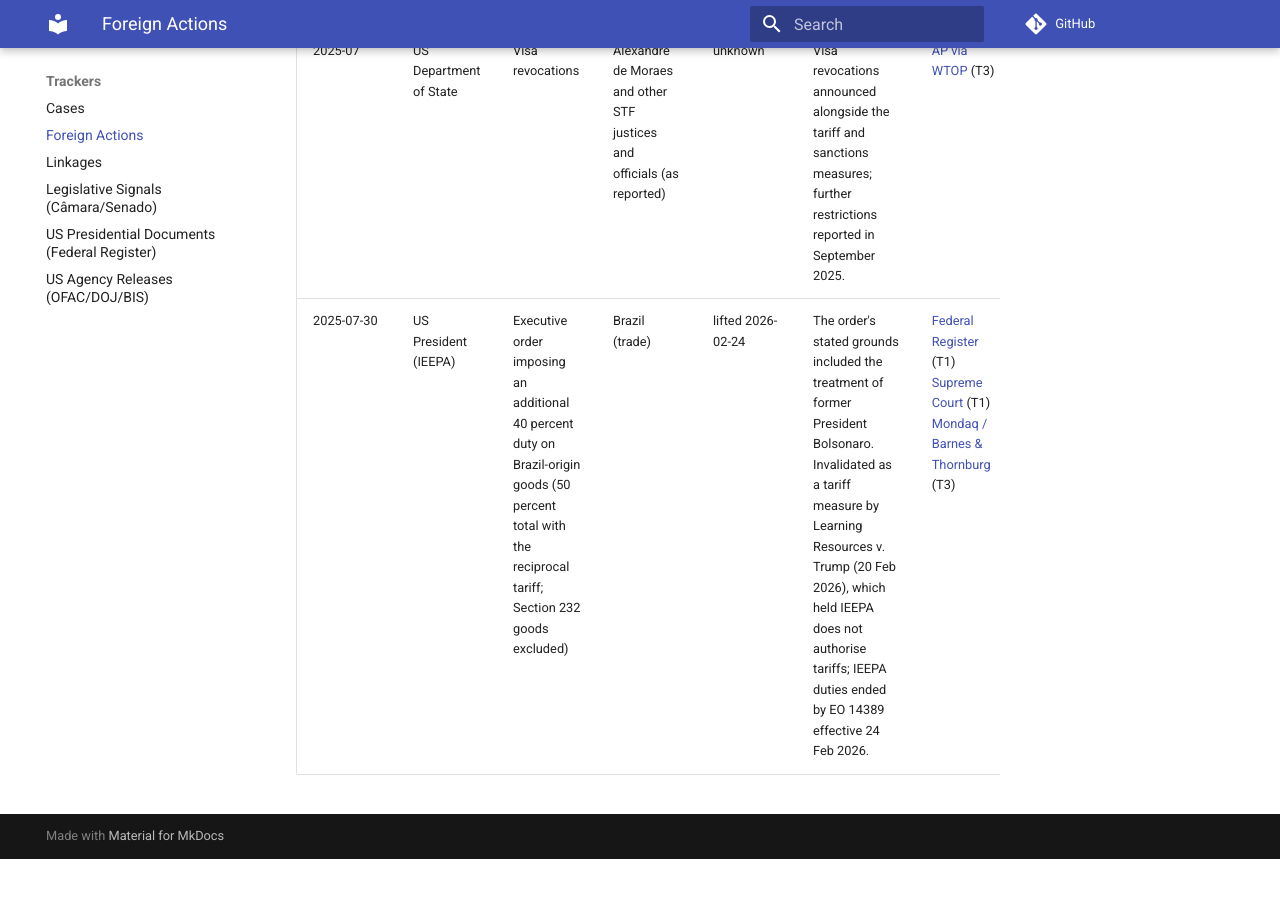
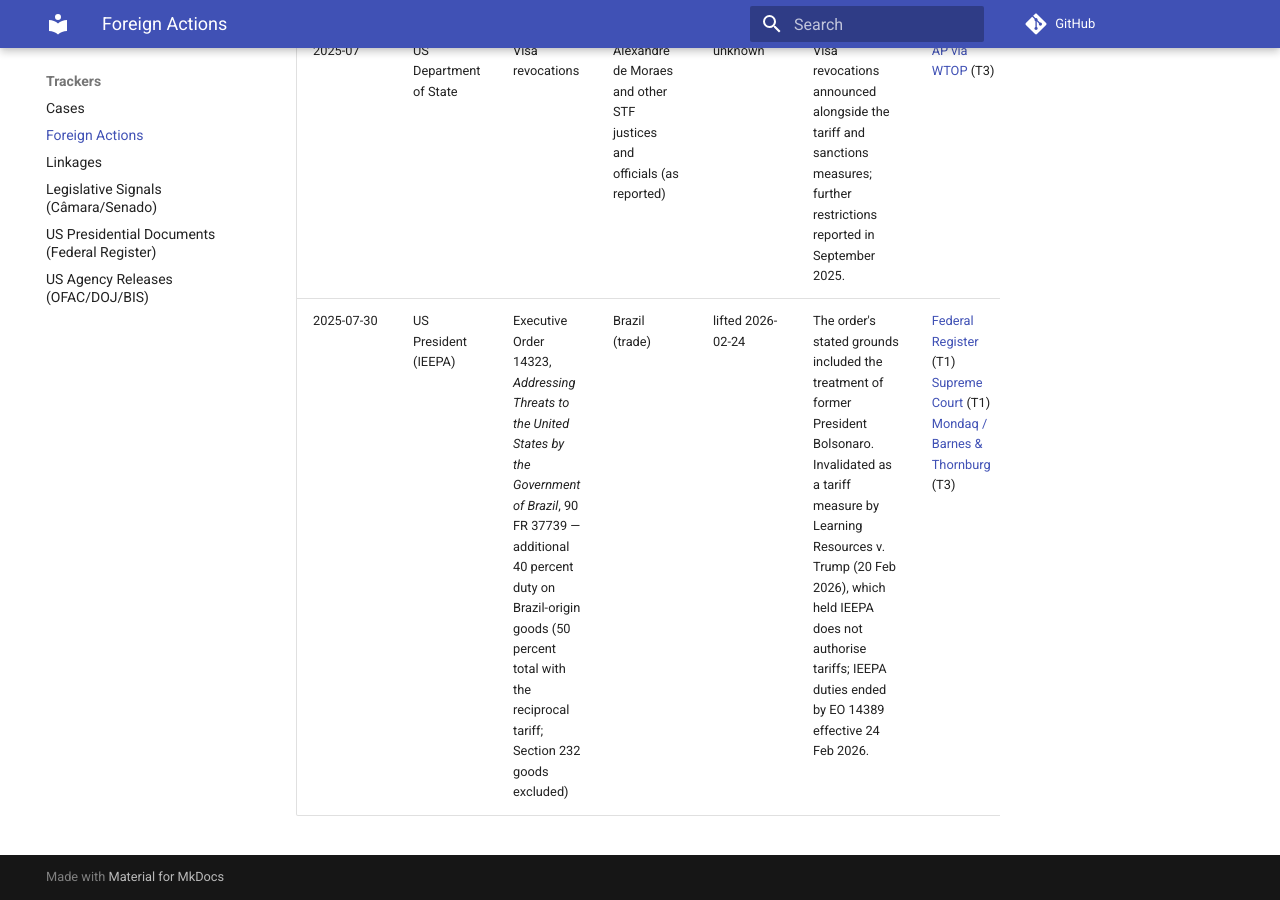
Before and after one commit to felipelago17/brazilian-political-cases-academic, an MkDocs documentation site: the page built from docs/foreign-actions.md, in a window 1280 px wide and 900 px high, scrolled down 1171 px. Built offline with MkDocs 1.6.1 and Material for MkDocs 9.7.7, drawn with Linux system fonts in a browser that asks for light colours; comment, search, counter and statistics services are not loaded; before the commit the page ends 2030 px from its top, so only the background shows below that.

Commit message:
foreign-actions: cite EO 14323 (90 FR 37739) resolved by the Federal Register scraper
Co-Authored-By: Claude Fable 5.1 <noreply@anthropic.com>
Claude-Session: https://claude.ai/code/session_01EfwLgfwzFj1D1Bnkx7Y1YB

```diff
--- a/docs/foreign-actions.md
+++ b/docs/foreign-actions.md
@@ -10,4 +10,4 @@ Actions by foreign governments (chiefly the United States) touching Brazilian pu
 | 2025-09-22 | US Treasury / OFAC | Global Magnitsky designation (SDN List) | Viviane Barci de Moraes and Instituto Lex | lifted 2025-12-12 | Designation of the Justice's wife and a family-linked institute, eleven days after the AP 2668 conviction. | [AP via WTOP](https://wtop.com/news/2025/09/trump-administration-sanctions-wife-of-brazilian-judge-who-sentenced-bolsonaro-revokes-other-visas) (T3)<br>[The Brasilians](https://new.thebrasilians.com/?p=47085) (T3) |
 | 2025-12-12 | US Treasury / OFAC | SDN List removal | Alexandre de Moraes; Viviane Barci de Moraes | yes | Both removed from the SDN List; a senior US official cited consistency with US foreign-policy interests amid a Trump–Lula rapprochement and tariff roll-backs. | [Migalhas](https://www.migalhas.com.br/quentes/446354/eua-revogam-sancoes-da-lei-magnitsky-contra-moraes-e-esposa) (T3)<br>[MercoPress (Agência Brasil)](https://en.mercopress.com/2025/12/12/de-moraes-and-wife-exit-magnitsky-act-list) (T3) |
 | 2025-07 | US Department of State | Visa revocations | Alexandre de Moraes and other STF justices and officials (as reported) | unknown | Visa revocations announced alongside the tariff and sanctions measures; further restrictions reported in September 2025. | [AP via WTOP](https://wtop.com/news/2025/09/trump-administration-sanctions-wife-of-brazilian-judge-who-sentenced-bolsonaro-revokes-other-visas) (T3) |
-| 2025-07-30 | US President (IEEPA) | Executive order imposing an additional 40 percent duty on Brazil-origin goods (50 percent total with the reciprocal tariff; Section 232 goods excluded) | Brazil (trade) | lifted 2026-02-24 | The order's stated grounds included the treatment of former President Bolsonaro. Invalidated as a tariff measure by Learning Resources v. Trump (20 Feb 2026), which held IEEPA does not authorise tariffs; IEEPA duties ended by EO 14389 effective 24 Feb 2026. | [Federal Register](https://www.federalregister.gov/) (T1)<br>[Supreme Court](https://supreme.justia.com/cases/federal/us/607/24-1287/) (T1)<br>[Mondaq / Barnes & Thornburg](https://www.mondaq.com/unitedstates/export-controls-trade-investment-sanctions/1662270/us-sanctions-brazilian-supreme-court-justice-places-50-tariff-on-brazilian-imports) (T3) |
+| 2025-07-30 | US President (IEEPA) | Executive Order 14323, *Addressing Threats to the United States by the Government of Brazil*, 90 FR 37739 — additional 40 percent duty on Brazil-origin goods (50 percent total with the reciprocal tariff; Section 232 goods excluded) | Brazil (trade) | lifted 2026-02-24 | The order's stated grounds included the treatment of former President Bolsonaro. Invalidated as a tariff measure by Learning Resources v. Trump (20 Feb 2026), which held IEEPA does not authorise tariffs; IEEPA duties ended by EO 14389 effective 24 Feb 2026. | [Federal Register](https://www.federalregister.gov/documents/2025/08/05/2025-14896/addressing-threats-to-the-united-states-by-the-government-of-brazil) (T1)<br>[Supreme Court](https://supreme.justia.com/cases/federal/us/607/24-1287/) (T1)<br>[Mondaq / Barnes & Thornburg](https://www.mondaq.com/unitedstates/export-controls-trade-investment-sanctions/1662270/us-sanctions-brazilian-supreme-court-justice-places-50-tariff-on-brazilian-imports) (T3) |
```
Also changed, not shown: docs/es/foreign-actions.md (+1 -1 lines), docs/pt/foreign-actions.md (+1 -1 lines), 1 other file.
